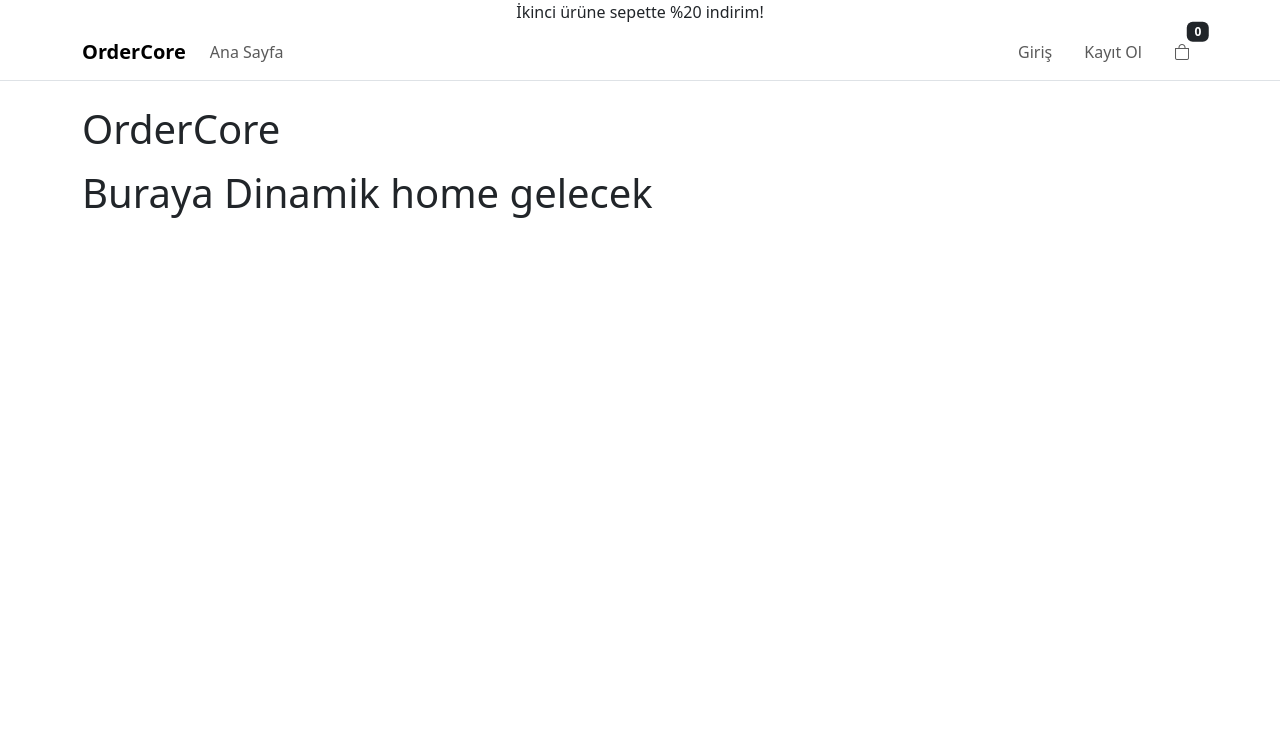
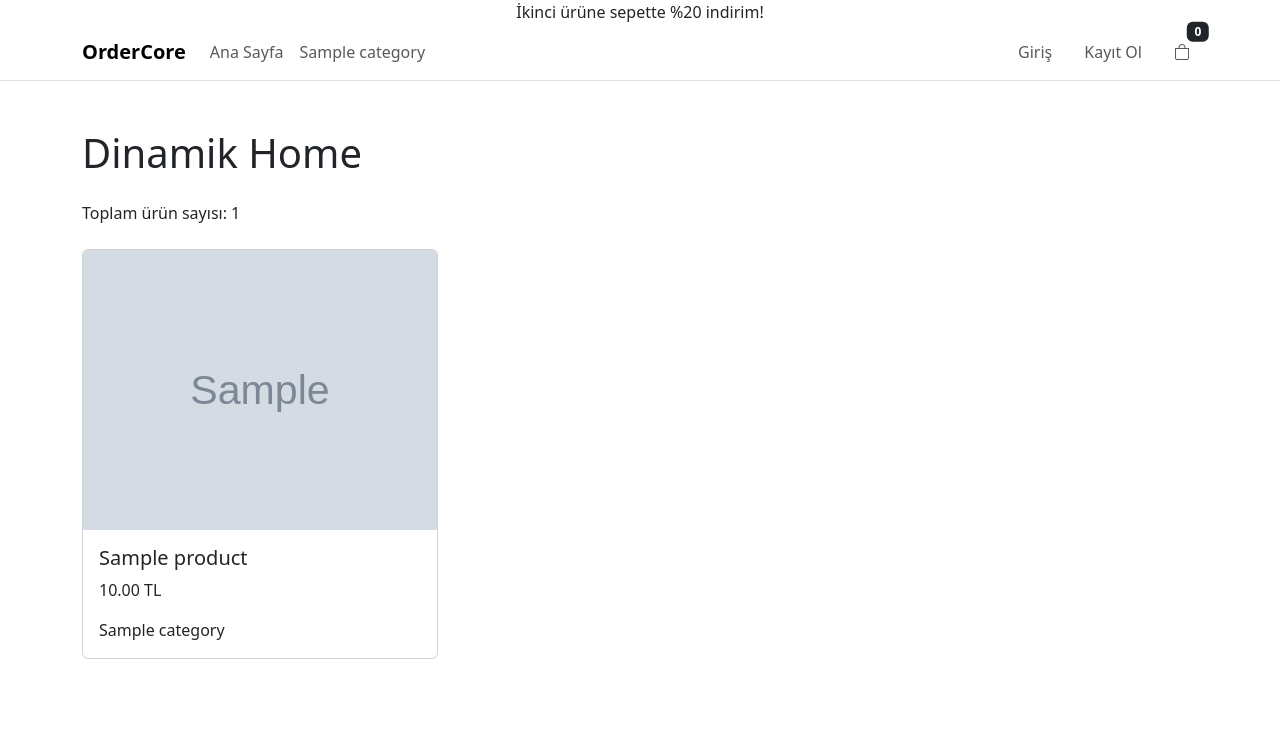
Before and after one commit to taner-sahin/ordercore-django, a Django app: page / in a window 1280 px wide. Shown: the top 730 px of the page. Run offline with Django 4.2, Linux system fonts and the light colour scheme; tables that the repository leaves empty hold one stand-in row (values such as "Sample post"); grey boxes marked "Sample" are stand-in pictures.

Commit message:
Add dynamic home page with product listing and fix image display

```diff
--- a/OrderCore/settings.py
+++ b/OrderCore/settings.py
@@ -67,6 +67,8 @@ TEMPLATES = [
                 'django.template.context_processors.request',
                 'django.contrib.auth.context_processors.auth',
                 'django.contrib.messages.context_processors.messages',
+
+               'products.context_processors.nav_categories',
             ],
         },
     },
--- a/OrderCore/urls.py
+++ b/OrderCore/urls.py
@@ -16,15 +16,16 @@ Including another URLconf
 """
 from django.contrib import admin
 from django.urls import path, include
-from .views import home
+from products.views import home
 from django.conf import settings
 from django.conf.urls.static import static
-
 
 urlpatterns = [
     path('', home, name='home'),
     path('admin/', admin.site.urls),
     path('accounts/', include('accounts.urls')),
+    path('products/', include('products.urls')),
 ]
+
 if settings.DEBUG:
     urlpatterns += static(settings.MEDIA_URL, document_root=settings.MEDIA_ROOT)
--- a/products/context_processors.py
+++ b/products/context_processors.py
@@ -0,0 +1,5 @@
+from .models import Category
+
+def nav_categories(request):
+    categories = Category.objects.all()
+    return {'nav_categories': categories}
--- a/products/urls.py
+++ b/products/urls.py
@@ -1,6 +1,9 @@
-from django .urls import path
+from django.urls import path
+from . import views
+
+app_name = 'products'
 
 urlpatterns = [
-
-
+    path("", views.home, name="home"),
+    path('category/<slug:slug>/', views.category_products, name='category_products')
 ]
--- a/products/views.py
+++ b/products/views.py
@@ -1,3 +1,15 @@
-from django.shortcuts import render
+from django.shortcuts import render, get_object_or_404
+from products.models import Product, Category
+from django.http import HttpResponse
 
-# Create your views here.
+def category_products(request, slug):
+    category = get_object_or_404(Category, slug=slug)
+    products = Product.objects.filter(category=category, available=True)
+    return render(request, 'products/category.html', {
+        'category': category,
+        'products': products
+    })
+
+def home(request):
+    home_products = Product.objects.all().order_by("-created_at")
+    return render(request, "home.html", {"home_products": home_products})
--- a/templates/base.html
+++ b/templates/base.html
@@ -51,10 +51,18 @@
 
       <!-- SOL -->
       <ul class="navbar-nav">
-        <li class="nav-item">
-          <a class="nav-link" href="/">Ana Sayfa</a>
-        </li>
-      </ul>
+    <li class="nav-item">
+        <a class="nav-link" href="/">Ana Sayfa</a>
+    </li>
+
+    {% for category in nav_categories %}
+    <li class="nav-item">
+        <a class="nav-link" href="{% url 'products:category_products' category.slug %}">
+            {{ category.name }}
+        </a>
+    </li>
+    {% endfor %}
+</ul>
 
       <!-- SAĞ -->
       <ul class="navbar-nav ms-auto align-items-center gap-3">
@@ -98,8 +106,9 @@
     </div>
   </div>
 </nav>
-    <main class="site-content py-4">
-      <div class="container">
+
+
+
         {% block content %}{% endblock %}
       </div>
     </main>
--- a/templates/home.html
+++ b/templates/home.html
@@ -1,14 +1,32 @@
-{% extends 'base.html' %}
+{% extends "base.html" %} {% block content %}
+<div class="container py-5">
+  <h1 class="mb-4">Dinamik Home</h1>
 
-{% block title %} OrderCore - Ana Sayfa{% endblock %}
+  <p class="mb-4">Toplam ürün sayısı: {{ home_products|length }}</p>
 
-{% block content %}
+  <div class="row">
+    {% for product in home_products %}
+    <div class="col-md-4 mb-4">
+      <div class="card h-100">
+        {% if product.image %}
+        <img
+          src="{{ product.image.url }}"
+          class="card-img-top"
+          style="height: 280px; object-fit: cover"
+          alt="{{ product.name }}"
+        />
+        {% endif %}
 
-
-
-    <h1 class="mb-3">OrderCore</h1>
-
-
-    <h1 class="mb-3">Buraya Dinamik home gelecek</h1>
-
+        <div class="card-body">
+          <h5 class="card-title">{{ product.name }}</h5>
+          <p class="card-text">{{ product.price }} TL</p>
+          <p class="card-text">{{ product.category.name }}</p>
+        </div>
+      </div>
+    </div>
+    {% empty %}
+    <p>Ürün bulunamadı.</p>
+    {% endfor %}
+  </div>
+</div>
 {% endblock %}
```
